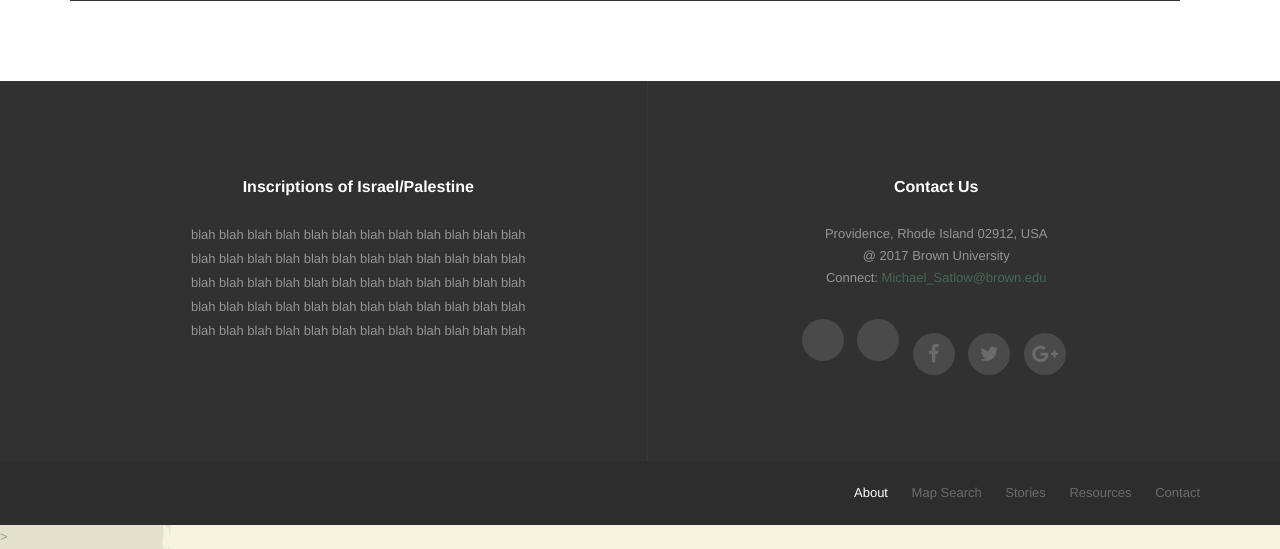
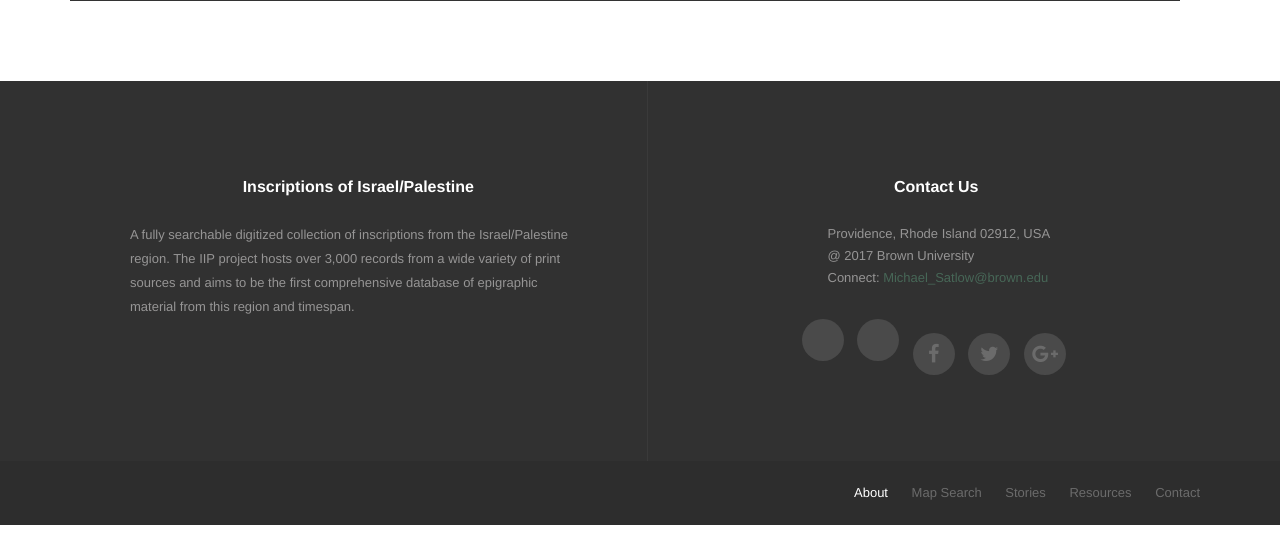
Before and after one commit to Brown-University-Library/OLD-ARCHIVED_iip-production, a Django app: template iip_smr_web_app/templates/stories/individual_story.html in a window 1280 px wide. Shown: the part 985-1534 px from the top of the page. After the commit the page ends 1510 px from the top, so only its background shows below. Run offline with Django 3.2, Linux system fonts and the light colour scheme; the template is opened without the code that fills it, so the values that code supplies are empty; parts of the project's set-up code (start-up, migrations or seed data) failed here and were passed over; some libraries are stand-ins or nearby versions.

Commit message:
fix base design issue

```diff
--- a/iip_smr_web_app/templates/about/base.html
+++ b/iip_smr_web_app/templates/about/base.html
@@ -131,12 +131,8 @@
 				                    <div class="footer-widget widget_text">
 				                        <h3>Inscriptions of Israel/Palestine</h3>
 
-				                        <p>
-				                            blah blah blah blah blah blah blah blah blah blah blah blah <br>
-				                            blah blah blah blah blah blah blah blah blah blah blah blah <br>
-				                            blah blah blah blah blah blah blah blah blah blah blah blah <br>
-				                            blah blah blah blah blah blah blah blah blah blah blah blah <br>
-				                            blah blah blah blah blah blah blah blah blah blah blah blah <br>
+				                        <p style="text-align: left;">
+				                            A fully searchable digitized collection of inscriptions from the Israel/Palestine region. The IIP project hosts over 3,000 records from a wide variety of print sources and aims to be the first comprehensive database of epigraphic material from this region and timespan.
 				                        </p>
 				                    </div>
 				                </div>
@@ -145,7 +141,7 @@
 				                <div class="col-sm-6 footer-block last">
 				                    <div class="footer-widget widget_text">
 				                        <h3>Contact Us</h3>
-				                        <address>
+				                        <address style="text-align: left; padding-left: 120px;">
 				                            Providence, Rhode Island 02912, USA<br>
 				                            @ 2017 Brown University <br>
 				                            Connect: <a href="mailto:#">Michael_Satlow@brown.edu</a>
--- a/iip_smr_web_app/templates/stories/individual_story.html
+++ b/iip_smr_web_app/templates/stories/individual_story.html
@@ -144,7 +144,7 @@ $('iframe').load( function() {
 });
 
 
-</script>>
+</script>
 <script src='{% static "iip_search_app/js/jquery.livequery.js" %}' type="text/javascript"></script>
 <script src='{% static "iip_search_app/js/CETEI.js" %}'type="text/javascript"></script>
 <script type="text/javascript" src='{% static "iip_search_app/js/zotero.js" %}'></script>
```
